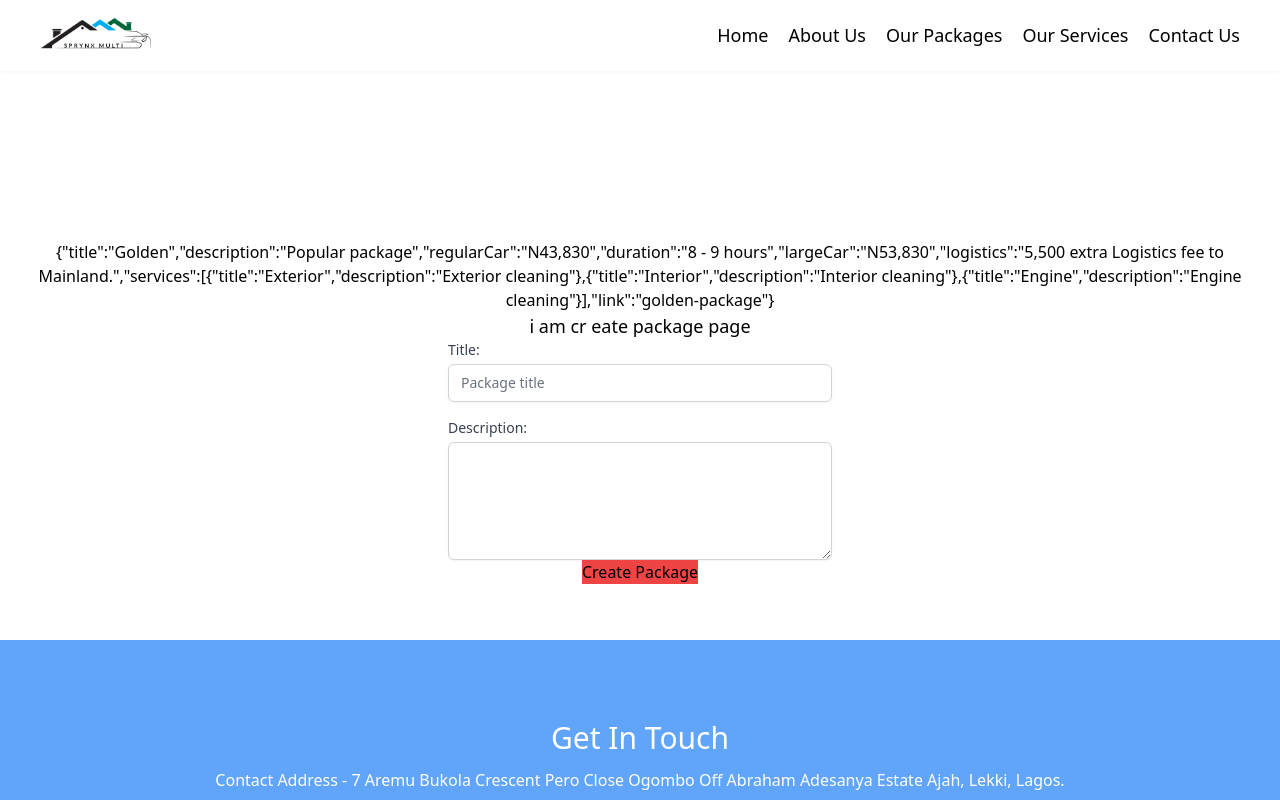
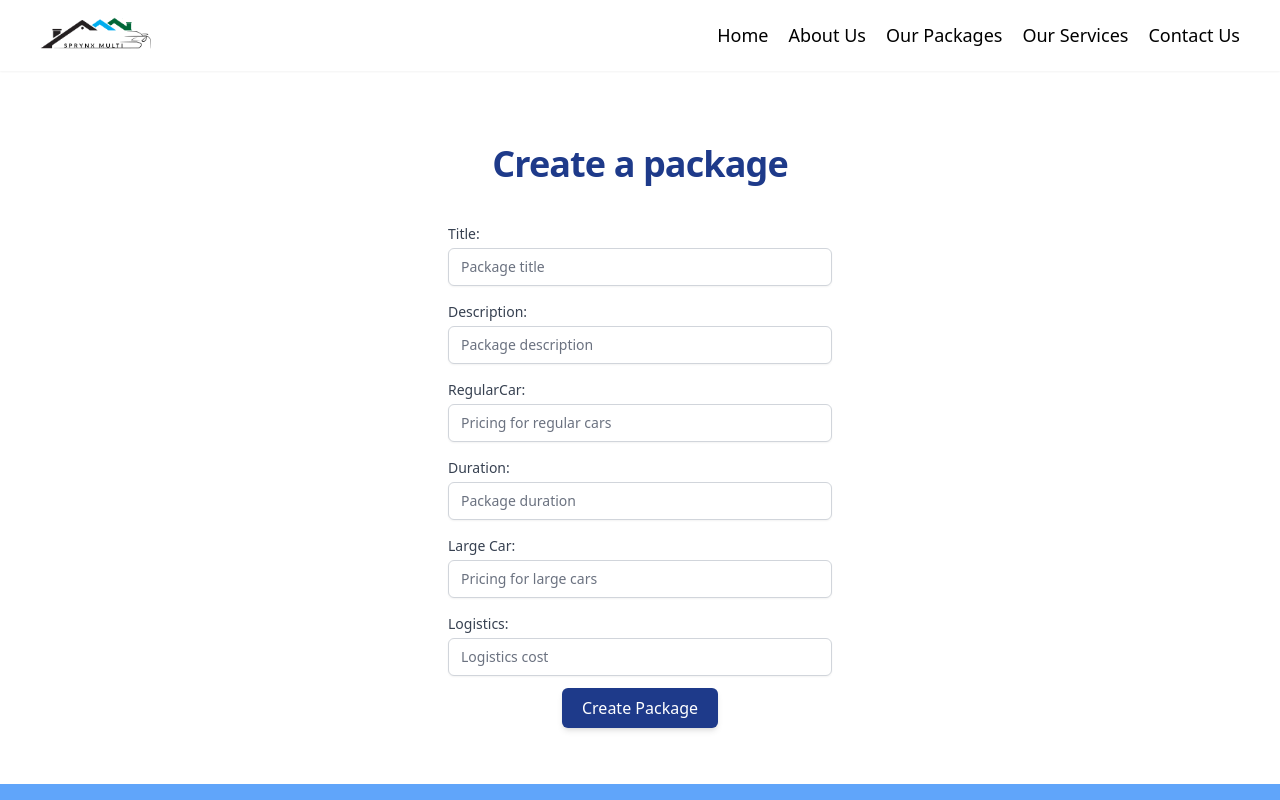
Before and after one commit to Katalyst33/sprynx, a React (Vite) app: page /create-package in a window 1280 px wide. Shown: the top 800 px of the page. Built offline with nearby package versions, Linux system fonts and the light colour scheme.

Commit message:
refactored axios

```diff
--- a/src/db/db.json
+++ b/src/db/db.json
@@ -136,6 +136,230 @@
         }
       ],
       "link": "golden-package"
+    },
+    {
+      "0": {
+        "id": "",
+        "title": "",
+        "description": "",
+        "regularCar": "",
+        "duration": "",
+        "largeCar": "",
+        "logistics": "",
+        "services": [
+          {
+            "title": "",
+            "description": ""
+          },
+          {
+            "title": "",
+            "description": ""
+          }
+        ]
+      },
+      "title": "Voluptatem asperiore",
+      "description": "Vel et ea officia do",
+      "regularCar": "Eum elit sunt exer",
+      "duration": "Labore sint voluptas",
+      "largeCar": "Voluptate ullamco si",
+      "logistics": "Nemo porro et soluta",
+      "id": "-i65YNM"
+    },
+    {
+      "0": {
+        "id": "",
+        "title": "",
+        "description": "",
+        "regularCar": "",
+        "duration": "",
+        "largeCar": "",
+        "logistics": "",
+        "services": [
+          {
+            "title": "",
+            "description": ""
+          },
+          {
+            "title": "",
+            "description": ""
+          }
+        ]
+      },
+      "title": "Consequatur enim di",
+      "description": "Commodo earum quibus",
+      "regularCar": "Reiciendis sunt nemo",
+      "duration": "Ad do nihil incididu",
+      "largeCar": "Fuga Harum nobis ve",
+      "logistics": "Beatae voluptates ad",
+      "id": "G6wfk4M"
+    },
+    {
+      "0": {
+        "id": 941,
+        "title": "",
+        "description": "",
+        "regularCar": "",
+        "duration": "",
+        "largeCar": "",
+        "logistics": "",
+        "services": [
+          {
+            "title": "",
+            "description": ""
+          },
+          {
+            "title": "",
+            "description": ""
+          }
+        ]
+      },
+      "title": "Nostrum quod ipsum v",
+      "description": "Ut optio corporis v",
+      "regularCar": "Eos nobis quam aut q",
+      "duration": "Minim sint enim aut ",
+      "largeCar": "Molestias corporis p",
+      "logistics": "Velit reiciendis po",
+      "id": "mhdg5uI"
+    },
+    {
+      "0": {
+        "id": 941,
+        "title": "",
+        "description": "",
+        "regularCar": "",
+        "duration": "",
+        "largeCar": "",
+        "logistics": "",
+        "services": [
+          {
+            "title": "",
+            "description": ""
+          },
+          {
+            "title": "",
+            "description": ""
+          }
+        ]
+      },
+      "title": "Nostrum quod ipsum v",
+      "description": "Ut optio corporis v",
+      "regularCar": "Eos nobis quam aut q",
+      "duration": "Minim sint enim aut ",
+      "largeCar": "Molestias corporis p",
+      "logistics": "Velit reiciendis po",
+      "id": "hcNsMWQ"
+    },
+    {
+      "0": {
+        "id": 450,
+        "title": "",
+        "description": "",
+        "regularCar": "",
+        "duration": "",
+        "largeCar": "",
+        "logistics": "",
+        "services": [
+          {
+            "title": "",
+            "description": ""
+          },
+          {
+            "title": "",
+            "description": ""
+          }
+        ]
+      },
+      "title": "Quo et sit dolorem ",
+      "description": "Dolor voluptatem Ab",
+      "regularCar": "Velit eos odio natus",
+      "duration": "Similique nostrud si",
+      "largeCar": "Officiis ut est in m",
+      "logistics": "Alias voluptatibus v",
+      "id": "W7ZMUZH"
+    },
+    {
+      "0": {
+        "id": "",
+        "title": "",
+        "description": "",
+        "regularCar": "",
+        "duration": "",
+        "largeCar": "",
+        "logistics": "",
+        "services": [
+          {
+            "title": "",
+            "description": ""
+          },
+          {
+            "title": "",
+            "description": ""
+          }
+        ]
+      },
+      "title": "Molestias autem pers",
+      "description": "Sit incididunt eos ",
+      "regularCar": "Dolor mollit aut Nam",
+      "duration": "Officia mollit deser",
+      "largeCar": "In rem ipsa consect",
+      "logistics": "Odio lorem consequun",
+      "id": "9Nxq40I"
+    },
+    {
+      "0": {
+        "id": 631,
+        "title": "",
+        "description": "",
+        "regularCar": "",
+        "duration": "",
+        "largeCar": "",
+        "logistics": "",
+        "services": [
+          {
+            "title": "",
+            "description": ""
+          },
+          {
+            "title": "",
+            "description": ""
+          }
+        ]
+      },
+      "title": "Illum excepteur sae",
+      "description": "Dignissimos do quisq",
+      "regularCar": "Veritatis ad ducimus",
+      "duration": "Sit accusamus delec",
+      "largeCar": "Vel asperiores quos ",
+      "logistics": "Nisi ipsa illum pe",
+      "id": "xjcH8hQ"
+    },
+    {
+      "0": {
+        "id": 703,
+        "title": "",
+        "description": "",
+        "regularCar": "",
+        "duration": "",
+        "largeCar": "",
+        "logistics": "",
+        "services": [
+          {
+            "title": "",
+            "description": ""
+          },
+          {
+            "title": "",
+            "description": ""
+          }
+        ]
+      },
+      "title": "Exercitation praesen",
+      "description": "Sapiente dolore esse",
+      "regularCar": "Aut quos id necessit",
+      "duration": "Dolore et ullam volu",
+      "largeCar": "Cupiditate nostrud l",
+      "logistics": "Non sunt elit minim",
+      "id": "ADIp_Ry"
     }
   ]
 }
--- a/src/pages/AboutPage.tsx
+++ /dev/null
@@ -1,9 +0,0 @@
-const AboutPage = () => {
-  return (
-    <div className="mt-60">
-      <h1 className="text-lg">About Sprynx multi</h1>
-    </div>
-  );
-};
-
-export default AboutPage;
--- a/src/pages/CreatePackagePage.tsx
+++ b/src/pages/CreatePackagePage.tsx
@@ -1,67 +1,56 @@
 import axios from "axios";
+import React from "react";
 
 const CreatePackage = () => {
+  var [formData, setFormData] = React.useState([
+    {
+      id: Math.floor(Math.random() * 1000),
+      title: "",
+      description: "",
+      regularCar: "",
+      duration: "",
+      largeCar: "",
+      logistics: "",
+      services: [
+        {
+          title: "",
+          description: "",
+        },
+        {
+          title: "",
+          description: "",
+        },
+      ],
+    },
+  ]);
+
+  function handleChange(event: any) {
+    var { name, value } = event.target;
+    setFormData(function (prev) {
+      return { ...prev, [name]: value };
+    });
+  }
+
   function addNewPackage(e: any) {
     e.preventDefault();
     axios
-      .post("http://localhost:5100/packages", {
-        id: "4",
-        title: "Vibranium Ultra",
-        description: "Best package",
-        regularCar: "N200,830",
-        duration: "24 hours",
-        largeCar: "N250,830",
-        logistics: "50,500 extra Logistics fee to Mainland.",
-        services: [
-          {
-            title: "Exterior",
-            description: "Exterior cleaning",
-          },
-          {
-            title: "Interior",
-            description: "Interior cleaning",
-          },
-        ],
-        link: "golden-package",
-      })
+      .post("http://localhost:5100/packages", formData)
       .then(() => {
         console.log("a new package was created");
       })
       .catch((error) => {
-        console.log("package ws not created", error);
+        console.log("package was not created", error);
       });
   }
 
   return (
-    <div className="mt-60">
-      {JSON.stringify({
-        title: "Golden",
-        description: "Popular package",
-        regularCar: "N43,830",
-        duration: "8 - 9 hours",
-        largeCar: "N53,830",
-        logistics: "5,500 extra Logistics fee to Mainland.",
-        services: [
-          {
-            title: "Exterior",
-            description: "Exterior cleaning",
-          },
-          {
-            title: "Interior",
-            description: "Interior cleaning",
-          },
-          {
-            title: "Engine",
-            description: "Engine cleaning",
-          },
-        ],
-        link: "golden-package",
-      })}
-      <h1 className="text-lg">i am cr eate package page</h1>
-
+    <div className="mt-36">
+      <h1 className="text-4xl font-bold tracking-tight text-blue-900 sm:text-3xl lg:text-4xl mb-10">
+        Create a package
+      </h1>
       <section className="flex justify-center">
         <form>
-          <main className="w-96 space-y-4">
+          <main className="w-96 flex flex-col gap-4">
             <div>
               <label
                 htmlFor="email"
@@ -74,6 +63,8 @@ const CreatePackage = () => {
                   type="text"
                   className="shadow-sm focus:ring-indigo-500 focus:border-indigo-500 block w-full sm:text-sm border-gray-300 rounded-md"
                   placeholder="Package title"
+                  name="title"
+                  onChange={handleChange}
                 />
               </div>
             </div>
@@ -85,16 +76,89 @@ const CreatePackage = () => {
                 Description:
               </label>
               <div className="mt-1">
-                <textarea
-                  cols={5}
-                  rows={5}
+                <input
+                  type="text"
                   className="shadow-sm focus:ring-indigo-500 focus:border-indigo-500 block w-full sm:text-sm border-gray-300 rounded-md"
+                  placeholder="Package description"
+                  name="description"
+                  onChange={handleChange}
+                />
+              </div>
+            </div>
+            <div>
+              <label
+                htmlFor="email"
+                className="block text-sm font-medium text-gray-700 text-left"
+              >
+                RegularCar:
+              </label>
+              <div className="mt-1">
+                <input
+                  type="text"
+                  className="shadow-sm focus:ring-indigo-500 focus:border-indigo-500 block w-full sm:text-sm border-gray-300 rounded-md"
+                  placeholder="Pricing for regular cars"
+                  name="regularCar"
+                  onChange={handleChange}
+                />
+              </div>
+            </div>
+            <div>
+              <label
+                htmlFor="email"
+                className="block text-sm font-medium text-gray-700 text-left"
+              >
+                Duration:
+              </label>
+              <div className="mt-1">
+                <input
+                  type="text"
+                  className="shadow-sm focus:ring-indigo-500 focus:border-indigo-500 block w-full sm:text-sm border-gray-300 rounded-md"
+                  placeholder="Package duration"
+                  name="duration"
+                  onChange={handleChange}
+                />
+              </div>
+            </div>
+            <div>
+              <label
+                htmlFor="email"
+                className="block text-sm font-medium text-gray-700 text-left"
+              >
+                Large Car:
+              </label>
+              <div className="mt-1">
+                <input
+                  type="text"
+                  className="shadow-sm focus:ring-indigo-500 focus:border-indigo-500 block w-full sm:text-sm border-gray-300 rounded-md"
+                  placeholder="Pricing for large cars"
+                  name="largeCar"
+                  onChange={handleChange}
+                />
+              </div>
+            </div>
+            <div>
+              <label
+                htmlFor="email"
+                className="block text-sm font-medium text-gray-700 text-left"
+              >
+                Logistics:
+              </label>
+              <div className="mt-1">
+                <input
+                  type="text"
+                  className="shadow-sm focus:ring-indigo-500 focus:border-indigo-500 block w-full sm:text-sm border-gray-300 rounded-md"
+                  placeholder="Logistics cost"
+                  name="logistics"
+                  onChange={handleChange}
                 />
               </div>
             </div>
           </main>
 
-          <button className="bg-red-500" onClick={addNewPackage}>
+          <button
+            className="pointer transition ease-in-out duration-400 hover:bg-blue-600 bg-blue-900 rounded-md px-5 py-2 text-white shadow-md mt-3"
+            onClick={addNewPackage}
+          >
             Create Package
           </button>
         </form>
```
Also changed, not shown: package.json (+9 -9 lines), src/pages/AboutUsPage.tsx (+131 -58 lines), src/pages/PackagesPage.tsx (+16 -9 lines), src/service/http.ts (added, +25 -0 lines), 1 other file (tests, documents, lock files or other folders).
